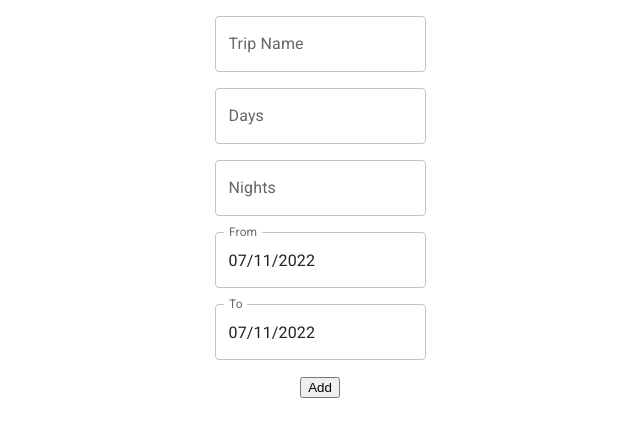
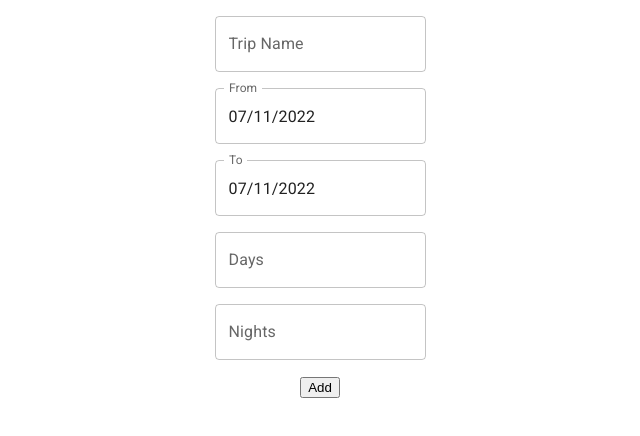
Before and after one commit to ProductivityTools-Trips/ProductivityTools.Trips.Web, a React (Create React App) app: page /addtrip in a window 1280 px wide. Shown: the top 436 px of the page, without its empty margins (320-960 px from the left). Built offline with nearby package versions, Linux system fonts and the light colour scheme; no server answers; the HTML template or start-up script is replaced by a standard one.

Commit message:
exit on enter

```diff
--- a/src/Components/TripAdd/index.js
+++ b/src/Components/TripAdd/index.js
@@ -10,6 +10,7 @@ import { AdapterMoment } from '@mui/x-date-pickers/AdapterMoment';
 import { LocalizationProvider } from '@mui/x-date-pickers/LocalizationProvider';
 import { DatePicker } from '@mui/x-date-pickers/DatePicker';
 
+moment.locale('pl', { week: { dow: 1 } })
 
 function TripAdd() {
 
@@ -33,13 +34,21 @@ function TripAdd() {
         navigate('/', { replace: true })
     }
 
+    const closed=async()=>{
+        // let s=moment(trip.start)
+        // console.log(s);
+        // let e=moment(trip.end)
+        // let d=e.diff(s,'days');
+        // setTrip(prevState => ({
+        //     ...prevState, 'days': d
+        // }))
+        // console.log(trip);
+    }
+
 
     return (
         <div>
             <p><TextField label="Trip Name" name="name" value={trip && trip.name || ""} onChange={handleChange}></TextField></p>
-            <p><TextField label="Days" type="number" name="days" onChange={handleChange}></TextField></p>
-            <p><TextField label="Nights" type="number" name="nights" onChange={handleChange}></TextField></p>
-
             <LocalizationProvider dateAdapter={AdapterMoment}>
                 <p><DatePicker
                     label="From"
@@ -50,6 +59,7 @@ function TripAdd() {
                             ...prevState, start: newValue.format('yyyy-MM-DD')
                         }));
                     }}
+                    onClose={closed}
                     renderInput={(params) => <TextField {...params} />}
                 /></p>
                 <p><DatePicker
@@ -61,10 +71,13 @@ function TripAdd() {
                             ...prevState, end: newValue.format('yyyy-MM-DD')
                         }));
                     }}
+                    onClose={closed}
                     renderInput={(params) => <TextField {...params} />}
                 />
                 </p>
             </LocalizationProvider>
+            <p><TextField label="Days" type="number" name="days" onChange={handleChange} value={trip.days||''}></TextField></p>
+            <p><TextField label="Nights" type="number" name="nights" onChange={handleChange} value={trip.nights||''}></TextField></p>
             <input type="button" value="Add" onClick={addTrip}></input>
         </div>
     )
```
